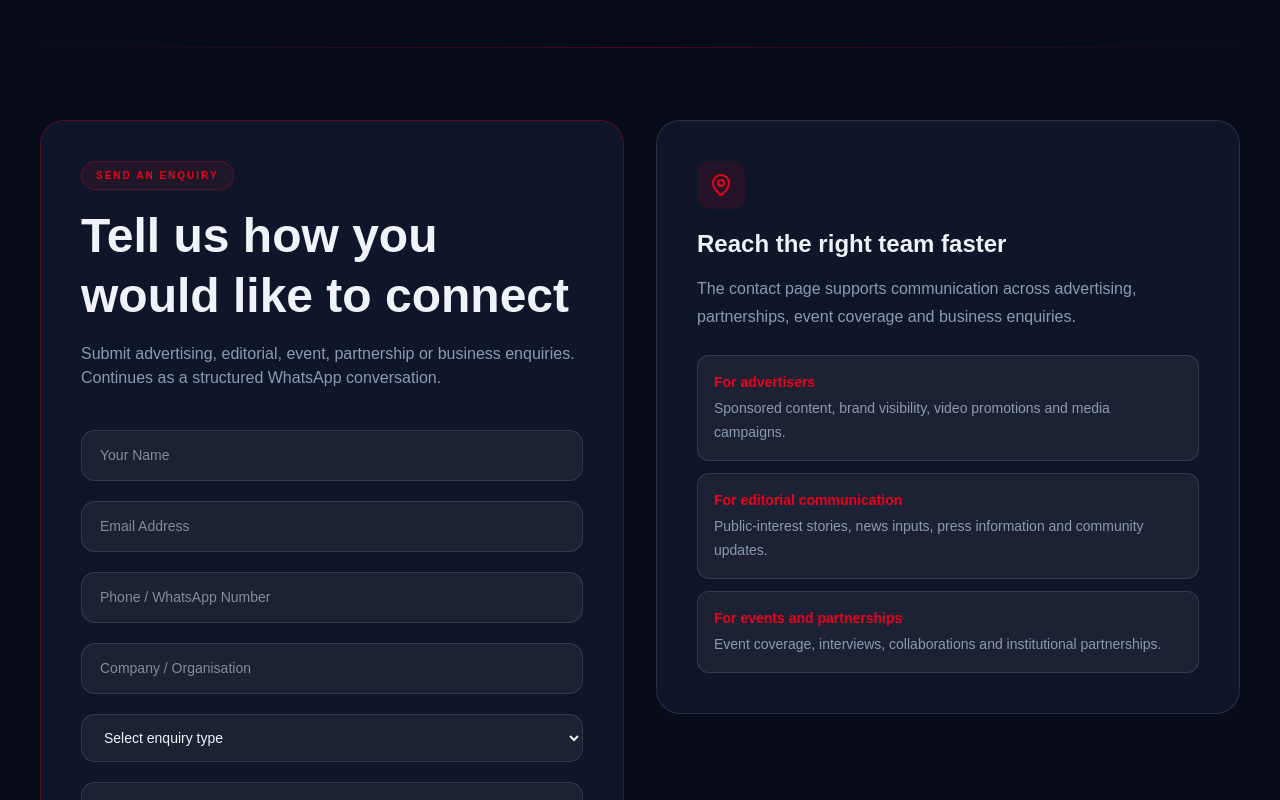
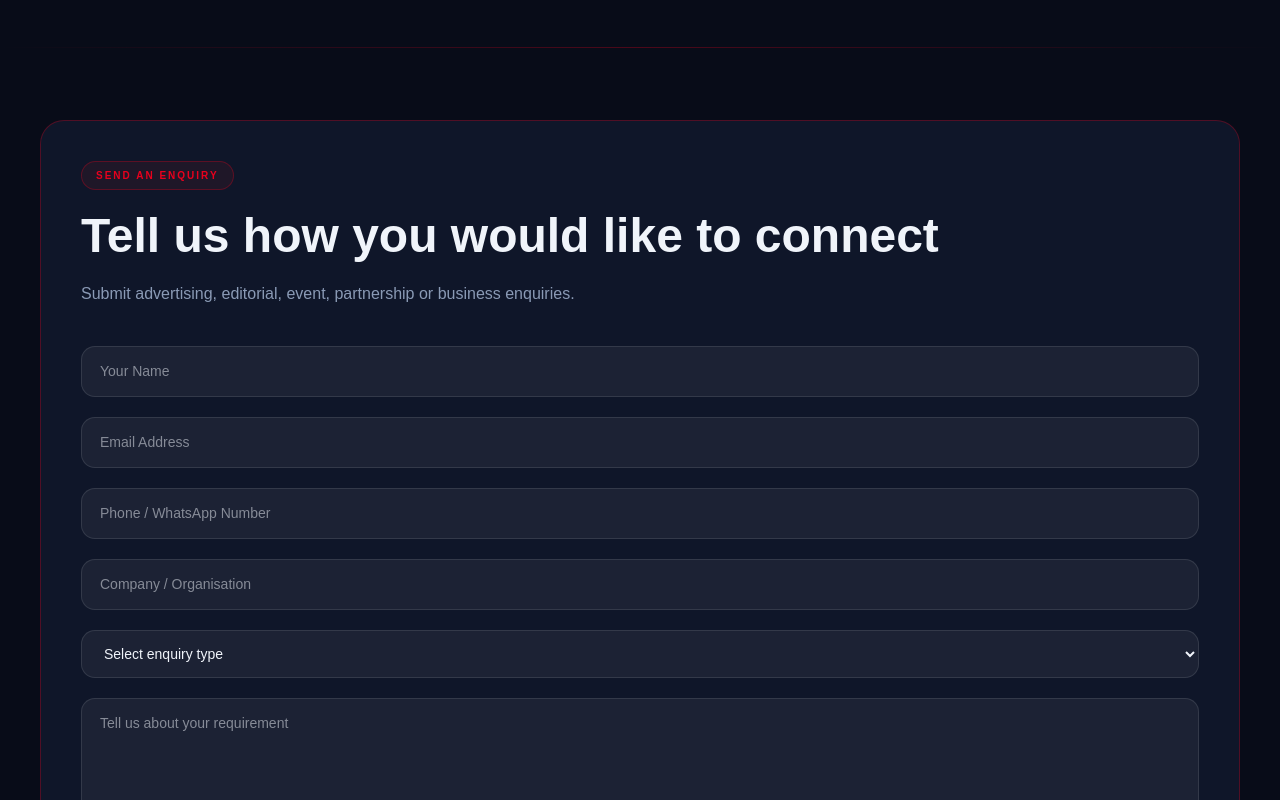
Before and after one commit to shivasricharan/metrotvtelugu, a Next.js app: page /contact in a window 1280 px wide. Shown: the part 1900-2700 px from the top of the page. Built offline with nearby package versions, Linux system fonts and the light colour scheme.

Commit message:
Simplify contact form section

```diff
--- a/app/contact/page.js
+++ b/app/contact/page.js
@@ -1,7 +1,7 @@
 import Link from "next/link";
 import Image from "next/image";
 import {
-  Mail, Phone, MapPin,
+  Mail, Phone,
   Video, Building2, UserRound, ExternalLink,
 } from "lucide-react";
 import FadeIn from "../../components/FadeIn";
@@ -290,7 +290,7 @@ export default async function ContactPage() {
       {/* ── FORM + SIDEBAR ── */}
       <section className="section-space">
         <div className="container">
-          <div className="grid gap-8 lg:grid-cols-2">
+          <div>
             <FadeIn>
               <div
                 className="rounded-3xl p-8 md:p-10"
@@ -299,46 +299,13 @@ export default async function ContactPage() {
                 <SectionTitle
                   eyebrow="Send an Enquiry"
                   title="Tell us how you would like to connect"
-                  desc="Submit advertising, editorial, event, partnership or business enquiries. Continues as a structured WhatsApp conversation."
+                  desc="Submit advertising, editorial, event, partnership or business enquiries."
                 />
                 <ContactForm />
               </div>
             </FadeIn>
 
-            <FadeIn delay={0.1}>
-              <div
-                className="rounded-3xl p-8 md:p-10"
-                style={{ background: "var(--bg-card)", border: "1px solid var(--border)" }}
-              >
-                <div
-                  className="mb-5 inline-flex h-12 w-12 items-center justify-center rounded-xl"
-                  style={{ background: "rgba(232,0,29,0.10)" }}
-                >
-                  <MapPin className="h-6 w-6" style={{ color: "var(--red)" }} />
-                </div>
-                <h2 className="text-2xl font-black leading-tight">Reach the right team faster</h2>
-                <p className="mt-4 leading-7" style={{ color: "var(--muted)" }}>
-                  The contact page supports communication across advertising, partnerships,
-                  event coverage and business enquiries.
-                </p>
-                <div className="mt-6 grid gap-3">
-                  {[
-                    { title: "For advertisers",             body: "Sponsored content, brand visibility, video promotions and media campaigns." },
-                    { title: "For editorial communication", body: "Public-interest stories, news inputs, press information and community updates." },
-                    { title: "For events and partnerships", body: "Event coverage, interviews, collaborations and institutional partnerships." },
-                  ].map((item) => (
-                    <div
-                      key={item.title}
-                      className="rounded-xl p-4"
-                      style={{ background: "var(--card)", border: "1px solid var(--border)" }}
-                    >
-                      <h3 className="text-sm font-bold" style={{ color: "var(--red)" }}>{item.title}</h3>
-                      <p className="mt-1 text-sm leading-6" style={{ color: "var(--muted)" }}>{item.body}</p>
-                    </div>
-                  ))}
-                </div>
-              </div>
-            </FadeIn>
+
           </div>
         </div>
       </section>
```
